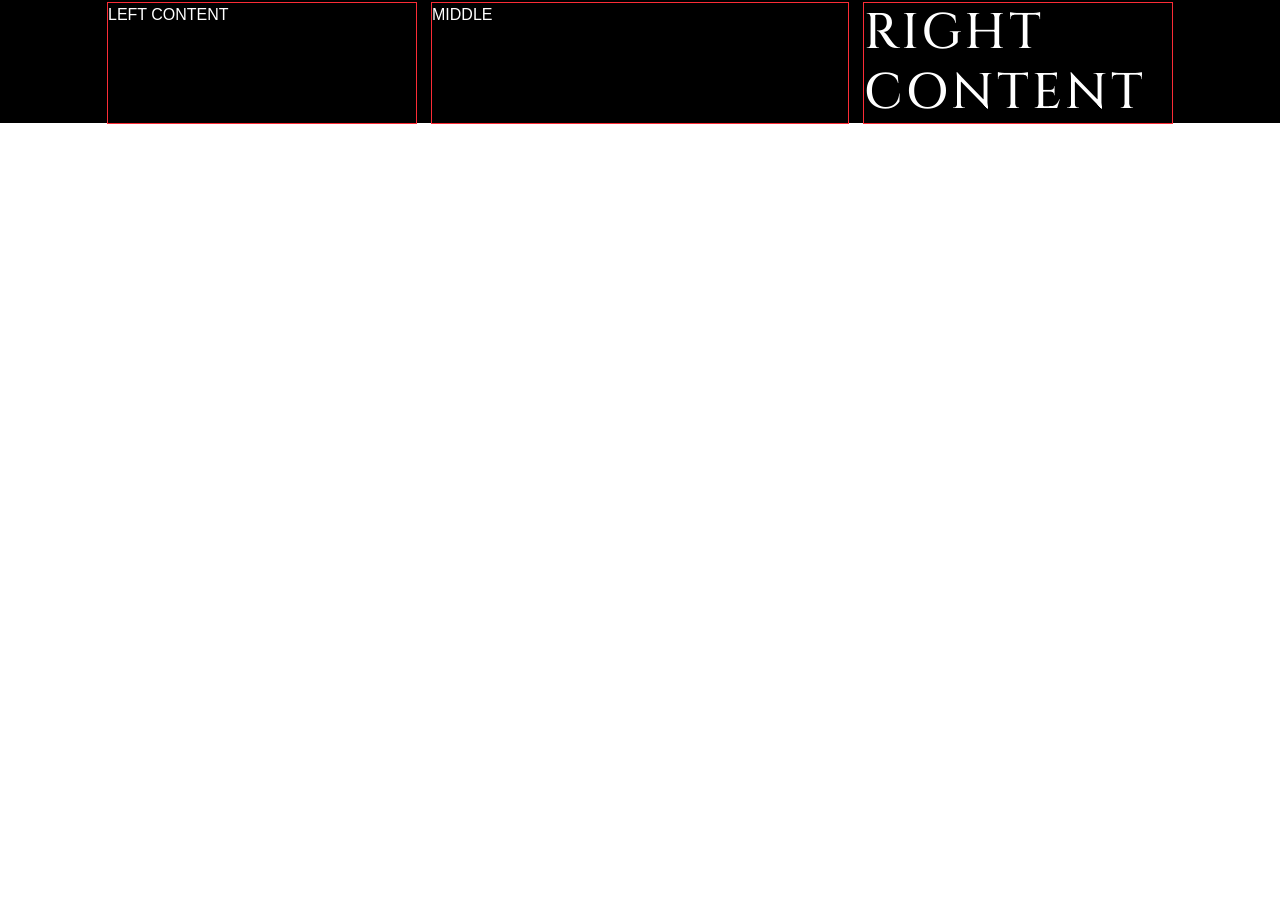
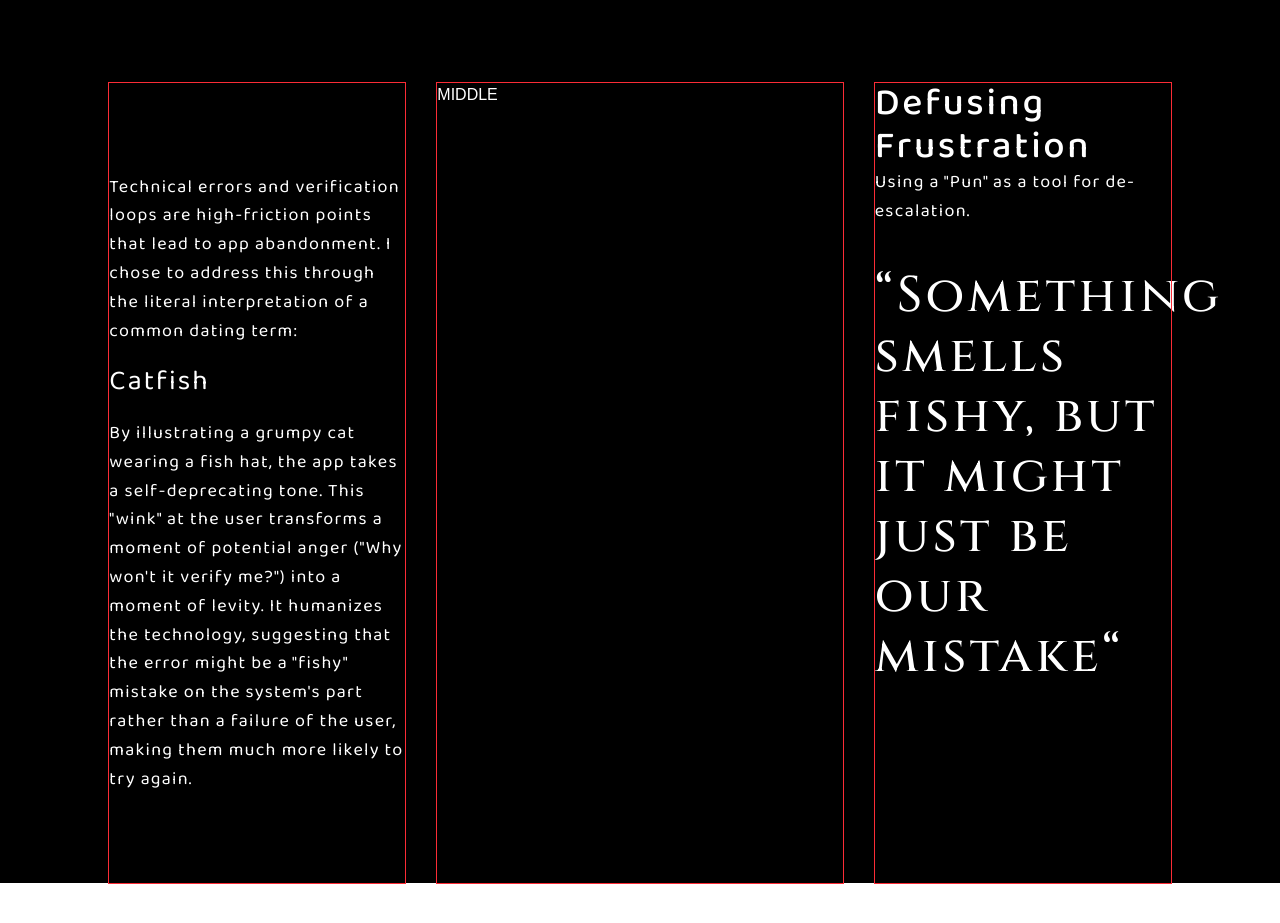
Before and after one commit to SirShabluli/portfolio, a Next.js app: page / in a window 1280 px wide. Shown: the part 3197-4120 px from the top of the page. Before the commit the page ends 3324 px from the top, so only its background shows below. Built offline with nearby package versions, Linux system fonts and the light colour scheme.

Commit message:
added basic layout

```diff
--- a/src/app/globals.css
+++ b/src/app/globals.css
@@ -47,6 +47,14 @@ h2 {
   letter-spacing: 0.07em;
 }
 
+h3 {
+  font-family: var(--font-baloo2);
+  font-weight: 400;
+  font-size: 1.75rem;
+  line-height: 120%;
+  letter-spacing: 0.07em;
+}
+
 @layer utilities {
   .quote {
     font-family: var(--font-cinzel);
--- a/src/app/page.js
+++ b/src/app/page.js
@@ -25,15 +25,34 @@ export default function Home() {
           </a>
         </section>
         <section>
-          <div className="grid grid-cols-12 gap-4 flex justify-center">
-            <div className="col-span-4 md:col-span-3 outline outline-1 outline-red-500 md:col-start-2">
-              LEFT CONTENT
+          <div className="grid grid-cols-12 gap-8 flex justify-center my-20 min-h-screen ">
+            <div className="col-span-4 md:col-span-3 outline outline-1 outline-red-500 md:col-start-2 flex flex-col justify-center gap-5">
+              <p>
+                Technical errors and verification loops are high-friction points
+                that lead to app abandonment. I chose to address this through
+                the literal interpretation of a common dating term:
+              </p>
+              <h3>Catfish</h3>
+              <p>
+                By illustrating a grumpy cat wearing a fish hat, the app takes a
+                self-deprecating tone. This "wink" at the user transforms a
+                moment of potential anger ("Why won't it verify me?") into a
+                moment of levity. It humanizes the technology, suggesting that
+                the error might be a "fishy" mistake on the system's part rather
+                than a failure of the user, making them much more likely to try
+                again.
+              </p>
             </div>
             <div className="col-span-4 md:col-span-4 md:col-start-5 outline outline-1 outline-red-500">
               MIDDLE
             </div>
-            <div className="col-span-4 md:col-span-3 md:col-start-9 outline outline-1 outline-red-500 quote">
-              RIGHT CONTENT
+            <div className="col-span-4 md:col-span-3 md:col-start-9 outline outline-1 outline-red-500 flex flex-col">
+              <h2>Defusing Frustration</h2>
+              <p>Using a "Pun" as a tool for de-escalation.</p>
+              <span className="mt-10 quote">
+                &ldquo;Something smells fishy, but it might just be our
+                mistake&ldquo;
+              </span>
             </div>
           </div>
         </section>
```
